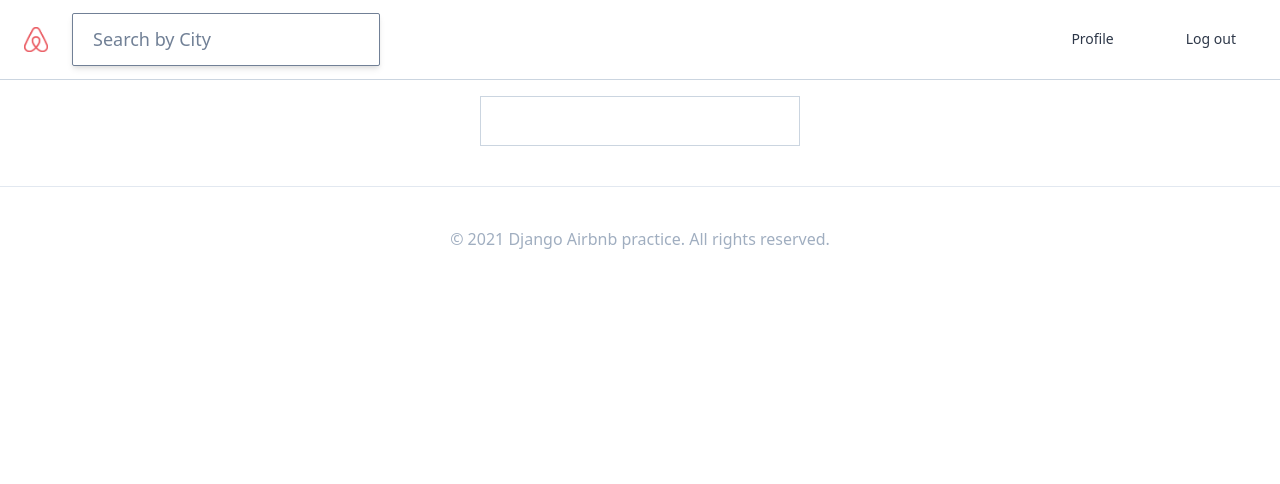
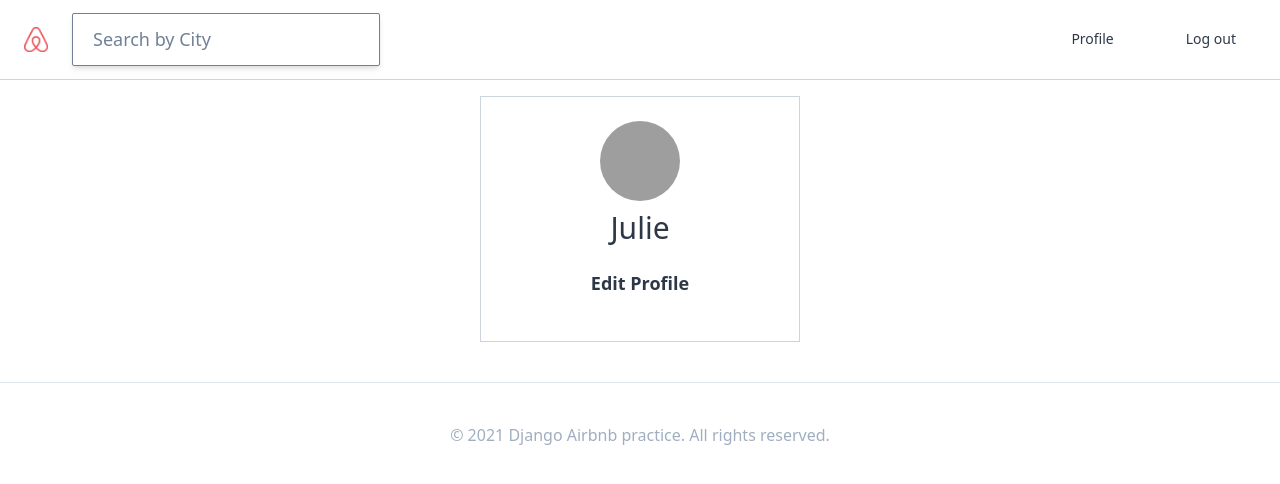
Before and after one commit to rlacksgus97/airbnb-clone, a Django app: page /users/9/ in a window 1280 px wide. Shown: the top 484 px of the page. Run offline with Django 3.2, Linux system fonts and the light colour scheme; a user stored in the database is signed in; data comes from the database, SQL or seed files in the repository; both versions use the stored data as it was after the commit; style sheets or scripts are compiled from the project's sources; some libraries are stand-ins or nearby versions; grey boxes are pictures that could not be loaded.

Commit message:
#21.4 User Profile part Two

```diff
--- /dev/null
+++ b/templates/mixins/user_avatar.html
@@ -0,0 +1,7 @@
+{% if user.avatar %}
+    <div class="h-20 w-20 rounded-full bg-cover" style="background-image: url({{user.avatar.url}});">
+{% else %}
+    <div class="h-20 w-20 bg-gray-700 rounded-full text-white flex justify-center items-center overflow-hidden">
+        <span class="text-3xl">{{user.first_name|first}}</span>
+{% endif %}
+</div>
--- a/templates/users/user_detail.html
+++ b/templates/users/user_detail.html
@@ -1,11 +1,21 @@
 {% extends "base.html" %}
 
 {% block page_title %}
-Log In
+{{user_obj.first_name}}'s Profile
 {% endblock page_title %}
 
 {% block content %}
 <div class="container lg:w-5/12 md:w-1/2 xl:w-1/4 mx-auto my-10 flex flex-col items-center border p-6 border-gray-400">
-    {{user_object.first_name}}
+    {% include "mixins/user_avatar.html" with user=user_obj%}
+
+    <div class="flex items-center">
+        <span class="text-3xl mt-1">{{user_obj.first_name}}</span>
+        {% if user_obj.superhost %}
+        <i class="fas fa-check-circle text-teal-400 ml-1"></i>
+        {% endif %}
+    </div>
+
+    <span class="text-lg">{{user.bio}}</span>
+    <a href="#" class="btn">Edit Profile</a>
 </div>
 {% endblock content %}
--- a/users/views.py
+++ b/users/views.py
@@ -159,3 +159,8 @@ def kakao_callback(request):
 class UserProfileView(DetailView):
     model = models.User
     context_object_name = 'user_obj'
+
+    def get_context_data(self, **kwargs):
+        context = super().get_context_data(**kwargs)
+        context["hello"] = "Hello!"
+        return context
```
Also changed, not shown: db.sqlite3.
